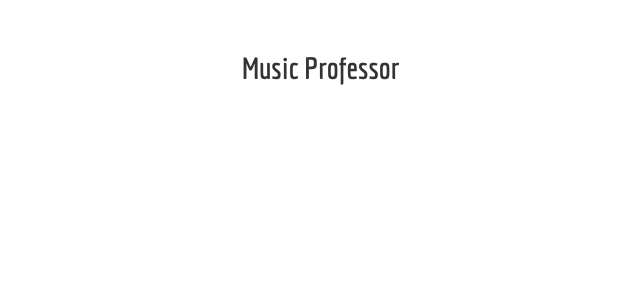
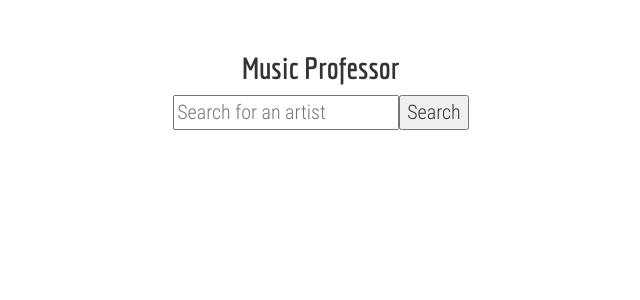
Before and after one commit to YakubuAmidu/Music-professor, a React (Vite) app: page / in a window 1280 px wide. Shown: the top 300 px of the page, without its empty margins (319-959 px from the left). Built offline with nearby package versions, Linux system fonts and the light colour scheme.

Commit message:
Commiting changes

```diff
--- a/src/components/App.js
+++ b/src/components/App.js
@@ -1,21 +1,12 @@
 import React, { Component } from 'react';
+import Search from './Search';
 import Artist from './Artist';
 import Tracks from './Tracks';
 
 const API_ADDRESS = 'https://spotify-api-wrapper.appspot.com';
 
 class App extends Component{
-  state = { artistQuery: '', artist: null, tracks: [] };
-
-  updateArtistQuery = event => {
-    this.setState({ artistQuery: event.target.value });
-  }
-
-  handleKeyPress = event => {
-    if (event.key === 'Enter') {
-      this.searchArtist();
-    }
-  }
+  state = { artist: null, tracks: [] };
 
   searchArtist = () => {
     fetch(`${API_ADDRESS}/artist/${this.state.artistQuery}`)
@@ -42,6 +33,7 @@ class App extends Component{
     return (
       <div>
         <h2>Music Professor</h2>
+        <Search searchArtist={this.searchArtist}/>
         <Artist artist={this.state.artist} />
         <Tracks tracks={this.state.tracks} />
       </div>
--- a/src/components/Search.js
+++ b/src/components/Search.js
@@ -1,6 +1,23 @@
 import React, { Component } from 'react';
 
 class Search extends Component {
+   state = { artistQuery: ' ' };
+
+    updateArtistQuery = event => {
+        this.setState({ artistQuery: event.target.value });
+      }
+
+      handleKeyPress = event => {
+        if (event.key === 'Enter') {
+          this.searchArtist();
+        }
+      }
+
+      searchArtist = () => {
+          this.props.searchArtist();
+      }
+
+
     render() {
         return (
             <div>
@@ -13,3 +30,5 @@ class Search extends Component {
         );
     }
 }
+
+export default Search;
```
Also changed, not shown: 2 other files (tests, documents, lock files or other folders).
